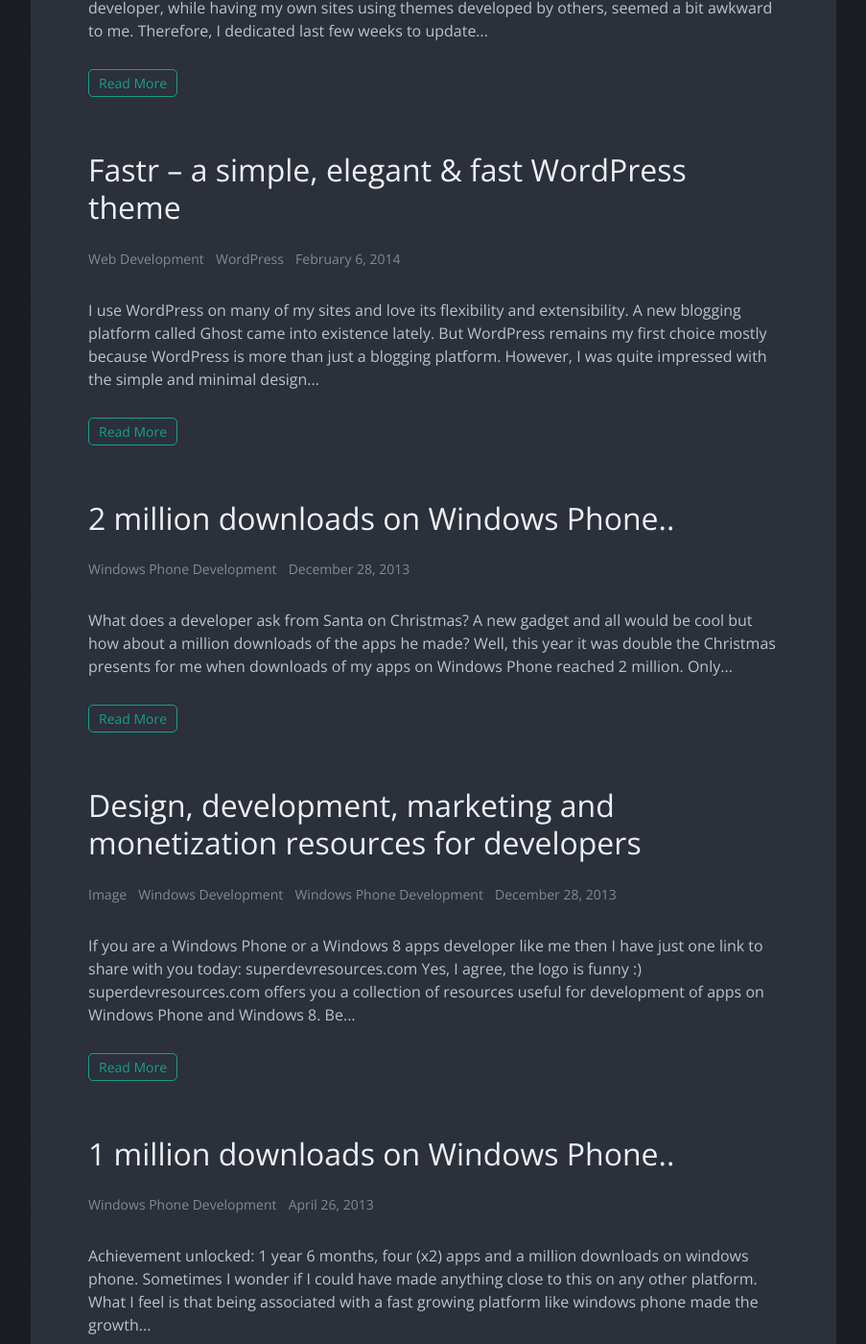
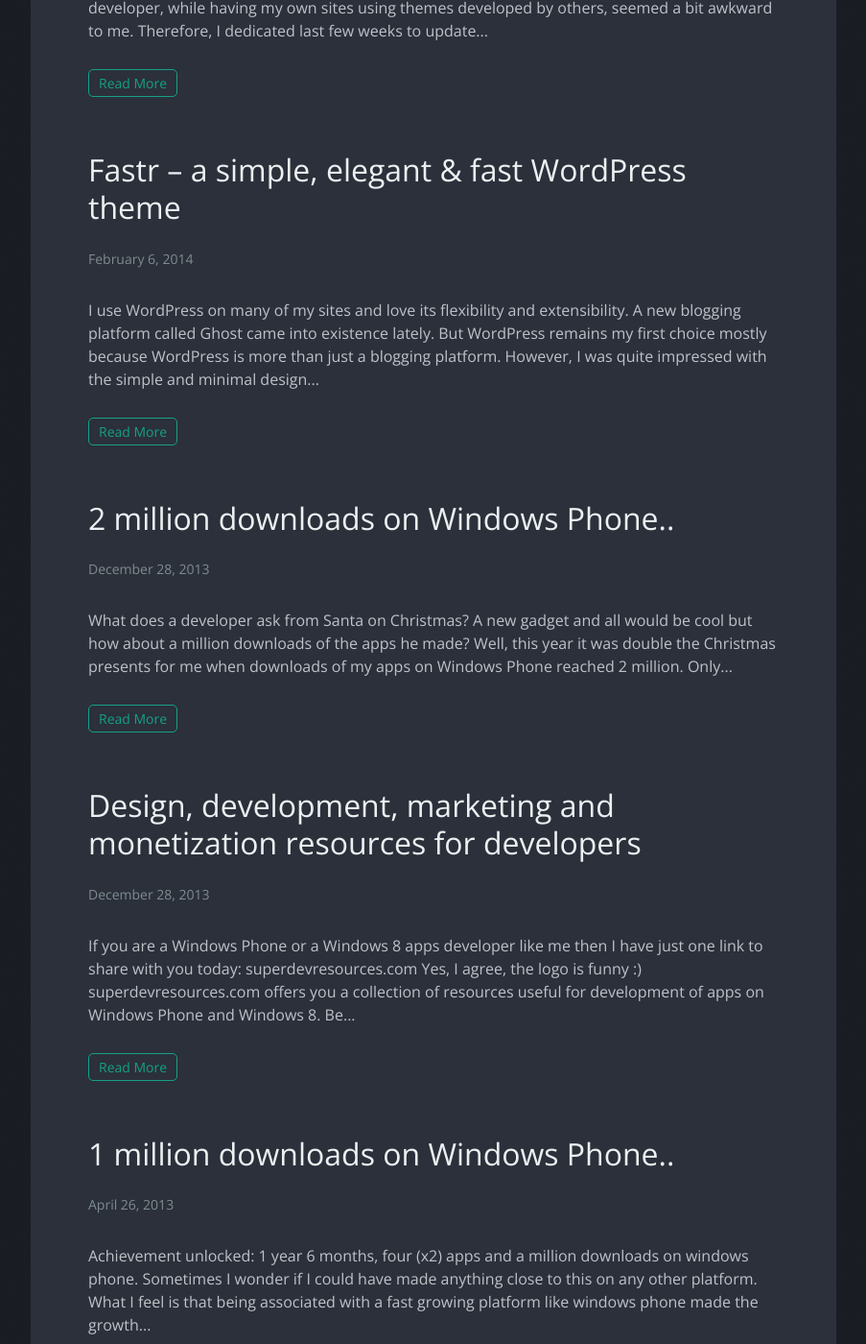
Before and after one commit to joemalin95/joemalin95, a Jekyll site: the page built from blog.html, in a window 1280 px wide and 1400 px high, scrolled down 756 px. Shown: the whole window at 96% size, without its empty margins (188-1091 px from the left). Built offline with Jekyll 4.4.1, drawn with Linux system fonts in a browser that asks for light colours; some of the changed text lies outside the part shown.

```diff
--- a/_posts/2013-12-28-superdevresources.md
+++ b/_posts/2013-12-28-superdevresources.md
@@ -4,7 +4,7 @@
 date: 2013-12-28 00:40
 author: kanishk
 comments: true
-categories: [Image, Windows Development, Windows Phone Development]
+categories: [Windows Development, Windows Phone Development]
 ---
 If you are a Windows Phone or a Windows 8 apps developer like me then I have just one link to share with you today: <a title="SuperDevResources for Windows Phone &amp; Windows 8 developers" href="http://superdevresources.com/" target="_blank">superdevresources.com</a>
 
--- a/blog.html
+++ b/blog.html
@@ -13,9 +13,6 @@
     <article class="post">
 
       <h2><a class="post-link" href="{{ site.baseurl }}{{ post.url }}">{{ post.title }}</a></h2>
-            {% for category in post.categories %}
-                <span class="post-meta"><a href="/category/{{ category | slugify }}/">{{ category }}</a></span>
-            {% endfor %}
             <span class="post-meta">{{ post.date | date: "%B %e, %Y" }}</span>
       <div class="post-summary">
         {{ post.content | strip_html | truncatewords:50}}
```
Also changed, not shown: category/general.html (added, +8 -0 lines), category/web-development.html (added, +8 -0 lines), category/windows-development.html (added, +8 -0 lines), category/windows-phone-development.html (added, +8 -0 lines), category/wordpress.html (added, +8 -0 lines).
